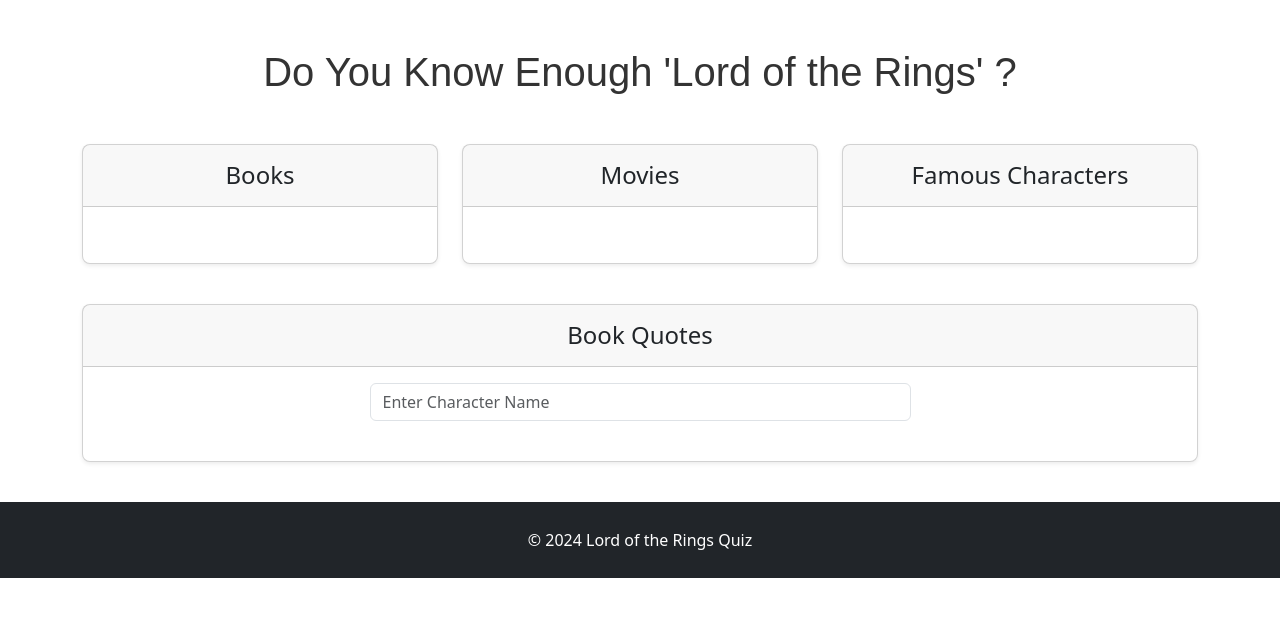
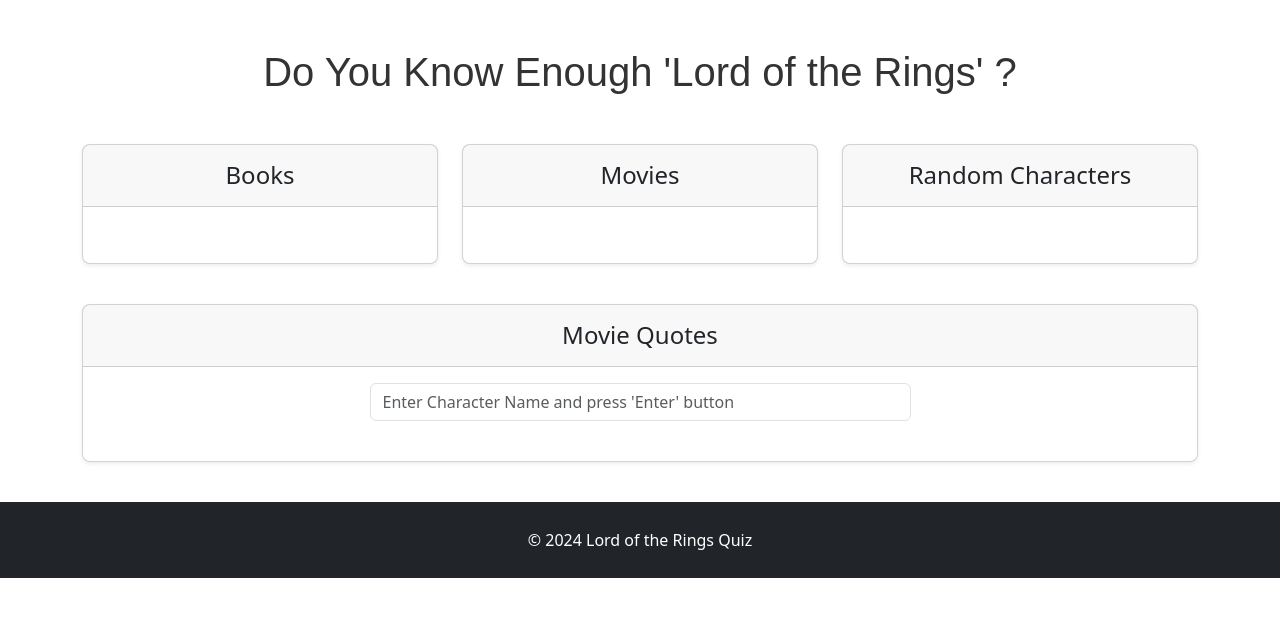
Before and after one commit to guitarlass/LOTRapiProject, a Flask app: page / in a window 1280 px wide. Shown: the part 56-673 px from the top of the page. Run offline with Flask 3, Linux system fonts and the light colour scheme; data that the repository does not hold is empty; some libraries are stand-ins or nearby versions.

Commit message:
final commit

```diff
--- a/lotrapi.py
+++ b/lotrapi.py
@@ -1,4 +1,6 @@
 import requests
+import random
+from pprint import pprint
 
 
 class LotrAPI:
@@ -22,39 +24,49 @@ class LotrAPI:
             print(f"An error occurred: {e}")
             return None
 
-    def get_data1(self, data_type, page):
+    def get_random_character_data(self, data_type):
         url = f"{self.LOTR_API_ENDPOINT}/{data_type}"
+        offset = random.randint(1, 933)
         params = {
-            # "offset": 3,
-            "page": page
+            # "page": 2,
+            "limit": 10,
+            "offset": offset
         }
         try:
-            # response = requests.get(url=url, params=params, headers=self.headers)
-            # response.raise_for_status()
-            # data = response.json().get('docs', [])  # Get 'docs' if present
-            data = []
-            print(data)
+            response = requests.get(url=url, params=params, headers=self.headers)
+            response.raise_for_status()
+            data = response.json().get('docs', [])  # Get 'docs' if present
+            # print(response.json())
             return data
         except requests.exceptions.RequestException as e:
             print(f"An error occurred: {e}")
             return None
 
     def fetch_quotes_for_character(self, character_name):
-        characters = self.get_data("character")
-        character_id = [character['_id'] for character in characters if character_name in character['name']]
+        characters = self.get_data("character?sort=name:asc")
+        for character in characters:
+            print(character['name'])
+            # if character['name'] == "Frodo":
+            #     character_id = character['_id']
+            #     break
+        # print(pprint(characters))
+        character_id = [character['_id'] for character in characters if character_name.lower() in character['name'].lower()]
         character_id = character_id[0] if character_id else None
 
         if character_id:
-            url = f"{self.LOTR_API_ENDPOINT}//character/{character_id}/quote"
+            url = f"{self.LOTR_API_ENDPOINT}/character/{character_id}/quote"
+            offset = random.randint(1, 299)
             params = {
-                "page": 2,
-                "limit": 20
+                # "page": 2,
+                # "limit": 20
+                # "offset": offset
             }
             try:
-                response = requests.get(url=url, params=params, headers=self.headers)
+                response = requests.get(url=url, headers=self.headers)#, params=params
                 response.raise_for_status()
-                data = response.json().get('docs', [])  # Get 'docs' if present
-                print(data)
+                # print(response.json())
+                data = response.json().get('docs', [])   # Get 'docs' if present
+                # print(data)
                 return data
             except requests.exceptions.RequestException as e:
                 print(f"An error occurred: {e}")
--- a/main.py
+++ b/main.py
@@ -14,7 +14,7 @@ def index():
     lotrapi = LotrAPI()
     books_data = lotrapi.get_data("book")
     movies_data = lotrapi.get_data("movie")
-    characters_data = lotrapi.get_data1("character", 1)
+    characters_data = lotrapi.get_random_character_data("character")
     return render_template('index.html', books=books_data, movies=movies_data, characters=characters_data)
 
 
@@ -24,7 +24,7 @@ def get_book_quotes():
     lotrapi = LotrAPI()
     # Mockup logic to fetch quotes for the character (replace with actual logic)
     quotes = lotrapi.fetch_quotes_for_character(character_name)  # Implement this function
-
+    print(quotes)
     return jsonify({'quotes': quotes})
 
 
--- a/static/js/script.js
+++ b/static/js/script.js
@@ -1,12 +1,16 @@
 // Function to fetch quotes for a character
 function getCharacterQuotes(characterName) {
+    const quotesContainer = $('#quotesContainer'); // Get the container
+    quotesContainer.text("Loading..."); // Clear previous quotes
+
+    quotesContainer.append(`<h4>${characterName}'s Quotes'</h4>`);
     $.ajax({
         url: `/get_book_quotes`, // Your Flask route
         type: 'GET',
         data: { character: characterName }, // Send the character name as a query parameter
         success: function(response) {
             // Handle success response
-            displayQuotes(response); // Assuming response contains the quotes
+            displayQuotes(response, characterName); // Assuming response contains the quotes
         },
         error: function(xhr, status, error) {
             console.error('Error fetching quotes:', error);
@@ -15,15 +19,18 @@ function getCharacterQuotes(characterName) {
 }
 
 // Function to display the quotes in the HTML
-function displayQuotes(data) {
-    alert("hello");
+function displayQuotes(data, characterName) {
     const quotesContainer = $('#quotesContainer'); // Get the container
     quotesContainer.empty(); // Clear previous quotes
 
+    quotesContainer.append(`<h4>${characterName}'s Quotes'</h4>`);
     if (data.quotes && data.quotes.length > 0) {
         // Loop through and append each quote
+        var x = 1;
         data.quotes.forEach(function(quote) {
-            quotesContainer.append(`<p>${quote}</p>`);
+            console.log("${quote.dialog}");
+            quotesContainer.append(`<p><span>${x} &nbsp;</span>${quote.dialog}</p>`);
+            x++;
         });
     } else {
         quotesContainer.append('<p>No quotes found for this character.</p>');
--- a/templates/index.html
+++ b/templates/index.html
@@ -39,7 +39,7 @@
     <div class="col">
         <div class="card mb-4 rounded-3 shadow-sm">
             <div class="card-header py-3">
-                <h4 class="my-0 fw-normal">Famous Characters</h4>
+                <h4 class="my-0 fw-normal">Random Characters</h4>
             </div>
             <div class="card-body">
                 <ul class="list-unstyled mt-3 mb-4">
@@ -56,10 +56,10 @@
     <div class="col">
         <div class="card mb-4 rounded-3 shadow-sm">
             <div class="card-header py-3">
-                <h4 class="my-0 fw-normal">Book Quotes</h4>
+                <h4 class="my-0 fw-normal">Movie Quotes</h4>
             </div>
             <div class="card-body">
-              <input type="text" id="characterQuote" placeholder="Enter Character Name" class="form-control w-50 mx-auto">
+              <input type="text" id="characterQuote" placeholder="Enter Character Name and press 'Enter' button" class="form-control w-50 mx-auto">
                  <div id="quotesContainer" class="mt-4"></div> <!-- Container for displaying quotes -->
 
 <!--                <h1 class="card-title pricing-card-title">Books<small class="text-body-secondary fw-light">/mo</small>-->
```
